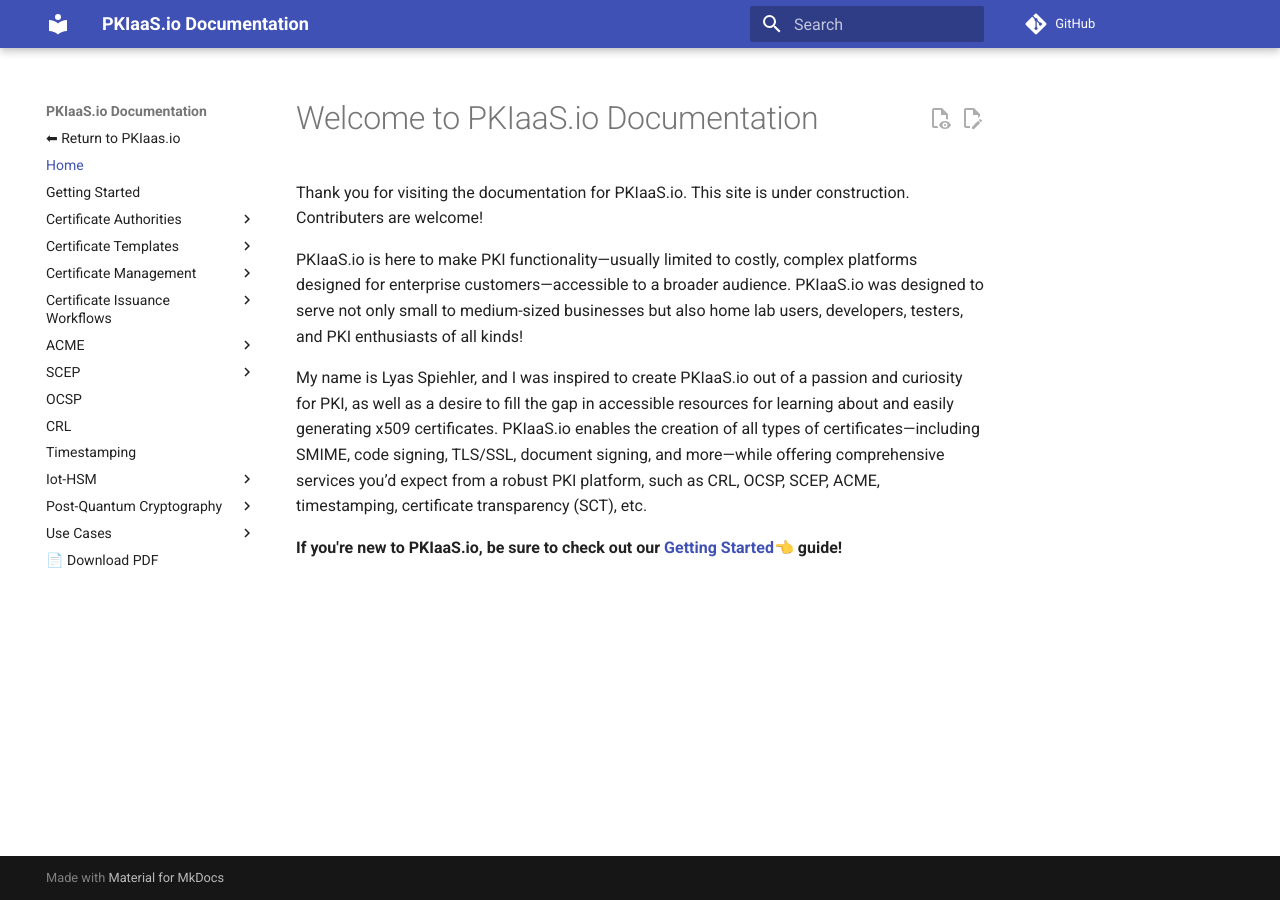
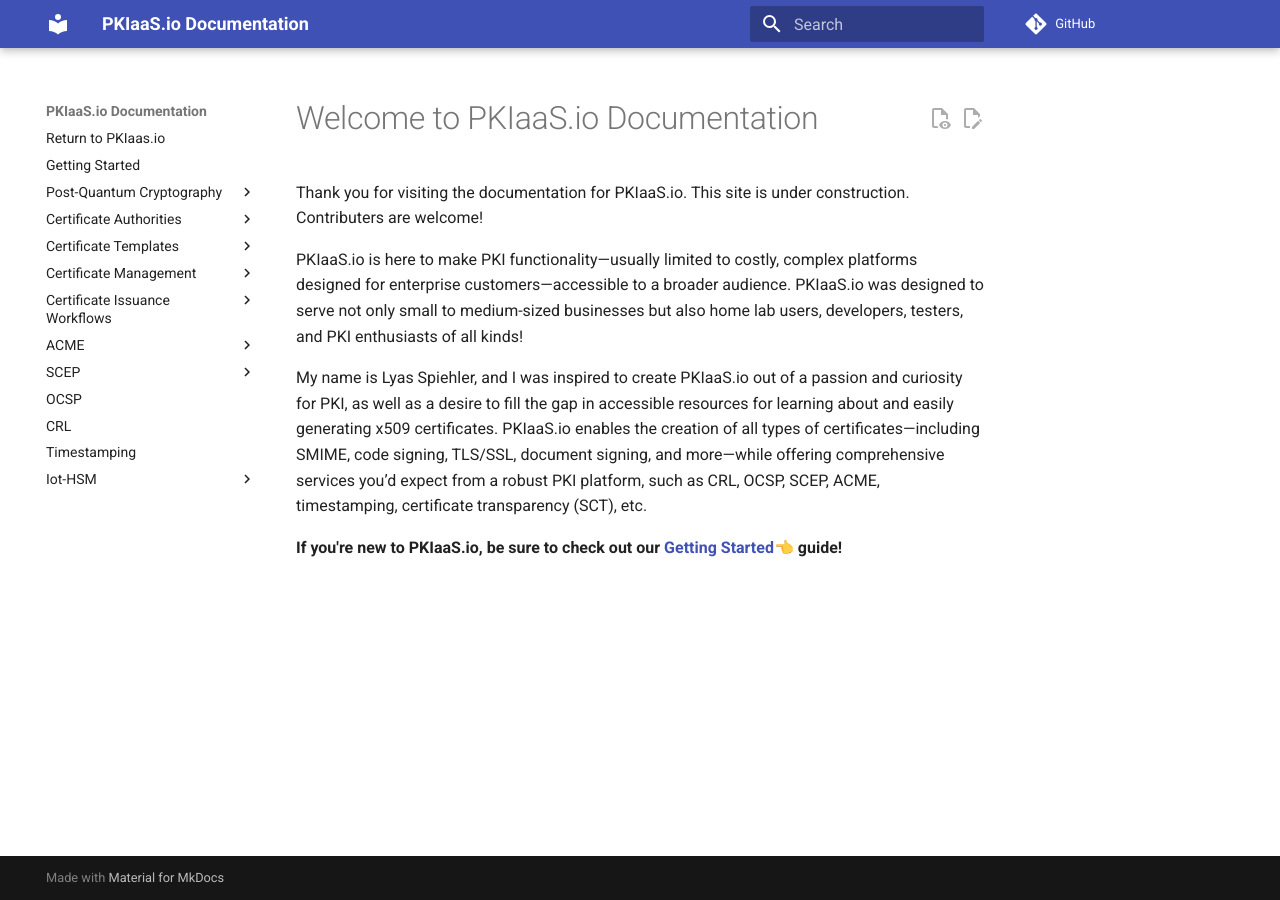
Before and after one commit to lspiehler/pkiaas-docs, an MkDocs documentation site: the page built from docs/index.md, in a window 1280 px wide. Built offline with MkDocs 1.6.1 and Material for MkDocs 9.7.7, drawn with Linux system fonts in a browser that asks for light colours; comment, search, counter and statistics services are not loaded; some of the changed lines change nothing that is shown.

Commit message:
update navigation

```diff
--- a/mkdocs.yml
+++ b/mkdocs.yml
@@ -10,9 +10,11 @@
     - search.suggest
 
 nav:
-  - ⬅ Return to PKIaas.io: https://pkiaas.io
-  - Home: index.md
+  - Return to PKIaas.io: https://pkiaas.io
   - Getting Started: getting-started.md
+  - Post-Quantum Cryptography:
+      - Overview: post-quantum-cryptography/overview.md
+      - ML-DSA: post-quantum-cryptography/ml-dsa.md
   - Certificate Authorities:
     - Overview: certificate-authorities/overview.md
     - Create Certificate Authorities: certificate-authorities/create.md
@@ -52,22 +54,19 @@
       - Overview: iot-hsm/overview.md
       - Installation: iot-hsm/installation.md
       - Provisioning: iot-hsm/provisioning.md
-  - Post-Quantum Cryptography:
-      - Overview: post-quantum-cryptography/overview.md
-      - ML-DSA: post-quantum-cryptography/ml-dsa.md
-  - Use Cases:
-    - Sample Use Case: use-cases/sample-use-case.md
-  - 📄 Download PDF: pdf/document.pdf
+  # - Use Cases:
+  #   - Sample Use Case: use-cases/sample-use-case.md
+  # - Download PDF: pdf/document.pdf
 
 plugins:
   - search
   - social
   - glightbox
-  - with-pdf:
-      author: Lyas Spiehler
-      cover_subtitle: ""
-      copyright: Copyright © PKIaaS.io 2019-2024
-      toc_level: 3
+  # - with-pdf:
+  #     author: Lyas Spiehler
+  #     cover_subtitle: ""
+  #     copyright: Copyright © PKIaaS.io 2019-2024
+  #     toc_level: 3
 
 markdown_extensions:
   - pymdownx.highlight:
@@ -78,9 +77,9 @@
   - pymdownx.snippets
   - pymdownx.superfences
   - attr_list
-  - pymdownx.emoji:
-      emoji_index: !!python/name:material.extensions.emoji.twemoji
-      emoji_generator: !!python/name:material.extensions.emoji.to_svg
+  # - pymdownx.emoji:
+  #     emoji_index: !!python/name:material.extensions.emoji.twemoji
+  #     emoji_generator: !!python/name:material.extensions.emoji.to_svg
 
 extra:
   analytics:
```
